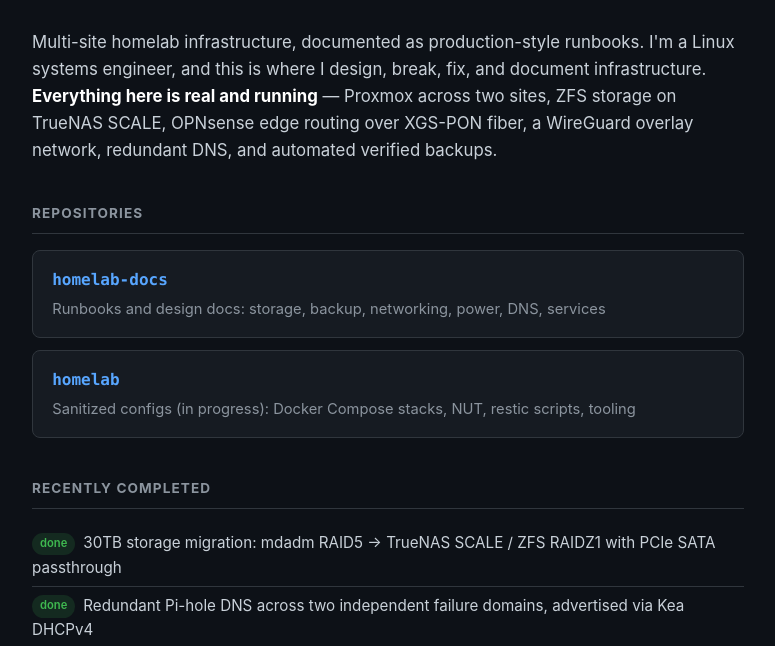
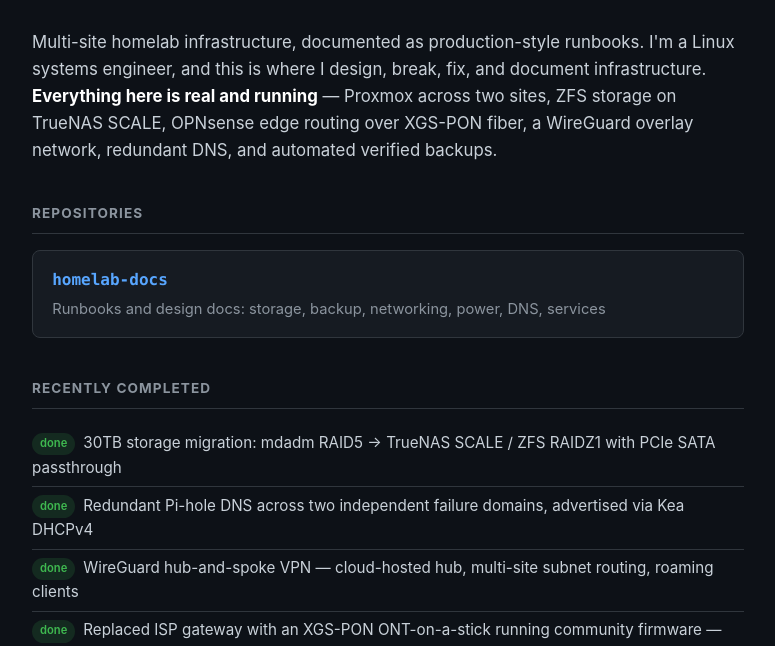
Before and after one commit to greenbeanorg/greenbeanorg.github.io, a plain HTML site: page index.html in a window 1280 px wide. Shown: the part 150-796 px from the top of the page, without its empty margins (252-1027 px from the left). Drawn offline with Linux system fonts and the light colour scheme.

Commit message:
Remove homelab repo card until it has real content

```diff
--- a/index.html
+++ b/index.html
@@ -134,11 +134,6 @@
         <div class="name">homelab-docs</div>
         <div class="desc">Runbooks and design docs: storage, backup, networking, power, DNS, services</div>
       </a>
-      <a class="repo-card" href="https://github.com/greenbeanorg/homelab">
-        <div class="name">homelab</div>
-        <div class="desc">Sanitized configs (in progress): Docker Compose stacks, NUT, restic scripts, tooling</div>
-      </a>
-    </div>
   </section>
 
   <section>
```
